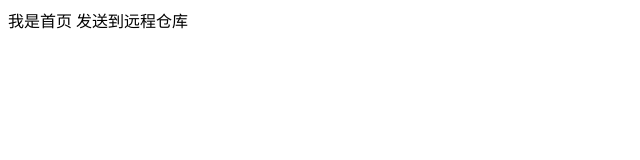
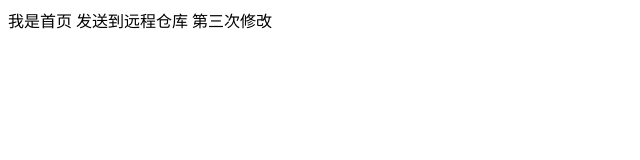
Before and after one commit to 13051512529/git-demo, a plain HTML site: page index.html in a window 1280 px wide. Shown: the whole page, without its empty margins (0-640 px from the left). Drawn offline with Linux system fonts and the light colour scheme.

Commit message:
第三次提交

```diff
--- a/index.html
+++ b/index.html
@@ -9,7 +9,7 @@
 </head>
 
 <body>
-    我是首页 发送到远程仓库
+    我是首页 发送到远程仓库 第三次修改
 </body>
 
 </html>
```
